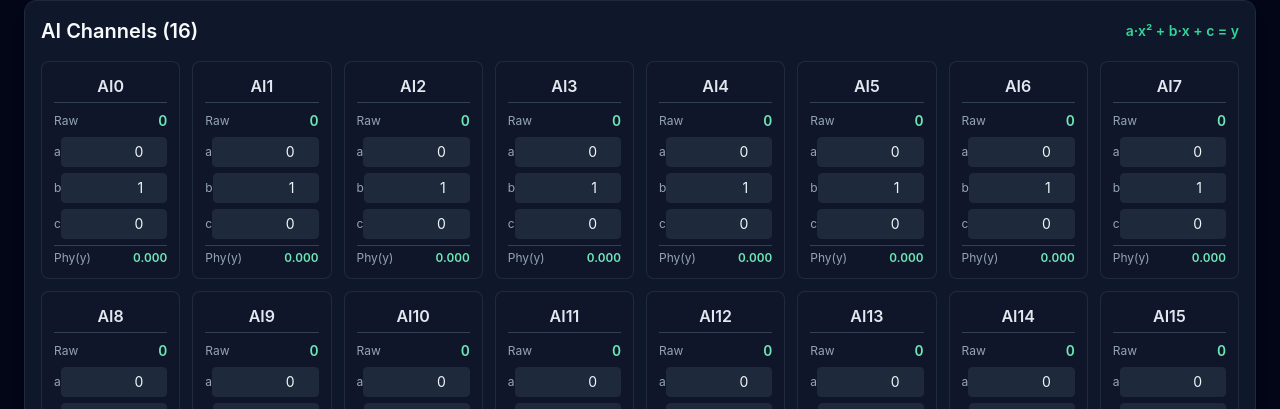
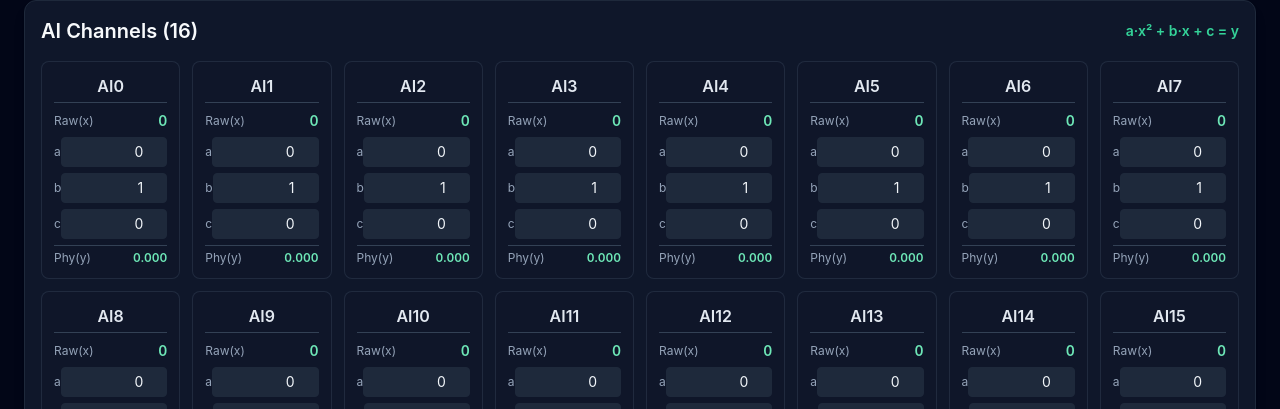
Before and after one commit to KikuchiMakoto/modbus_simple_logger, a React (Vite) app: page / in a window 1280 px wide. Shown: the part 281-690 px from the top of the page. Built offline with nearby package versions, Linux system fonts and the light colour scheme.

Commit message:
Update Raw label to Raw(x) in App.tsx

```diff
--- a/src/App.tsx
+++ b/src/App.tsx
@@ -621,7 +621,7 @@ function App() {
               </div>
               <div className="space-y-1.5 text-sm">
                 <div className="flex justify-between items-center">
-                  <span className="text-slate-400 text-xs">Raw</span>
+                  <span className="text-slate-400 text-xs">Raw(x)</span>
                   <span className={`font-semibold tabular-nums ${getStatusColor(ch.status)}`}>
                     {ch.raw}
                   </span>
```
